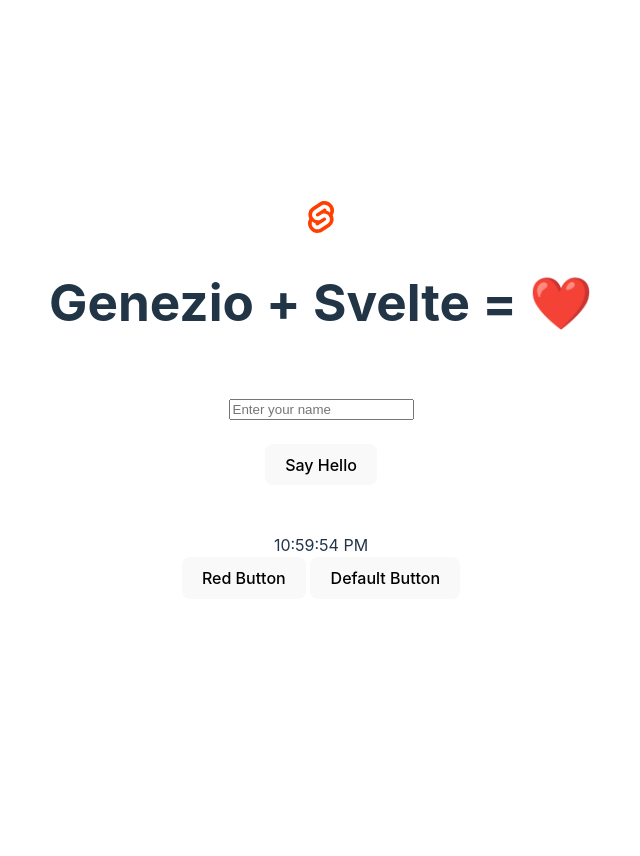
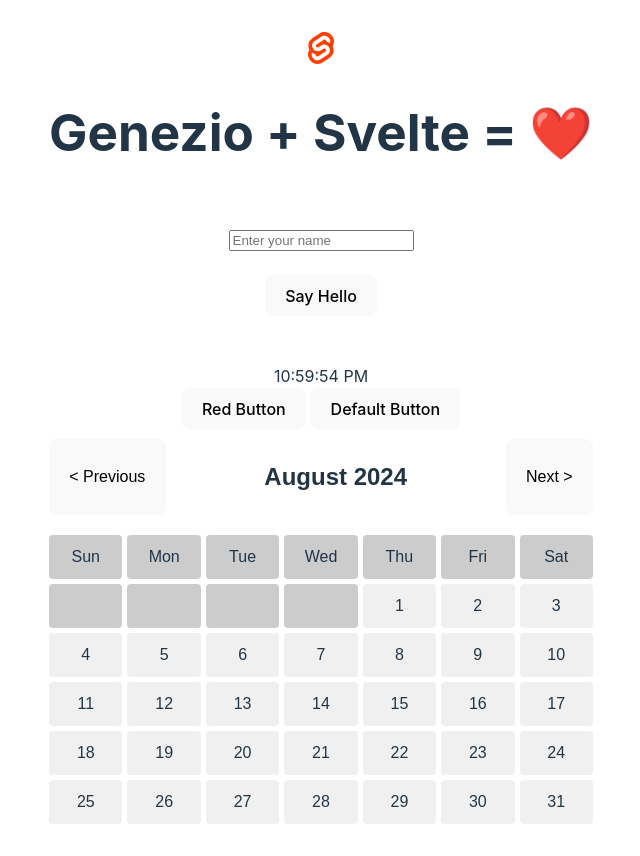
Before and after one commit to msgimanila/svelte-getting-started, a Svelte app: page / in a window 1280 px wide. Shown: the whole page, without its empty margins (319-959 px from the left). Before the commit the page ends 800 px from the top, so only its background shows below. Built offline with nearby package versions, Linux system fonts and the light colour scheme.

Commit message:
Update App.svelte

```diff
--- a/src/App.svelte
+++ b/src/App.svelte
@@ -34,8 +34,68 @@
   const handleClick = (buttonName) => {
     alert(`${buttonName} button clicked!`);
   };
+let currentDate = new Date();
+  let selectedDate = null;
+  let availableSlots = [];
+  let bookedSlots = [];
+
+  // Generate days for the current month
+  let days = [];
+  const generateCalendar = () => {
+    days = [];
+    const year = currentDate.getFullYear();
+    const month = currentDate.getMonth();
+
+    const firstDay = new Date(year, month, 1).getDay();
+    const lastDate = new Date(year, month + 1, 0).getDate();
+
+    // Fill leading empty spaces
+    for (let i = 0; i < firstDay; i++) {
+      days.push(null);
+    }
+
+    // Fill actual days
+    for (let i = 1; i <= lastDate; i++) {
+      days.push(new Date(year, month, i));
+    }
+  };
+
+  const selectDate = (day) => {
+    selectedDate = day;
+    generateAvailableSlots();
+  };
+
+  const generateAvailableSlots = () => {
+    if (selectedDate) {
+      availableSlots = [
+        "10:00 AM",
+        "11:00 AM",
+        "1:00 PM",
+        "2:00 PM",
+        "3:00 PM",
+        "4:00 PM",
+      ].filter((slot) => !bookedSlots.find((b) => b.date.toDateString() === selectedDate.toDateString() && b.slot === slot));
+    }
+  };
+
+  const bookSlot = (slot) => {
+    bookedSlots.push({ date: selectedDate, slot });
+    generateAvailableSlots();
+    alert(`Booked ${slot} on ${selectedDate.toDateString()}`);
+  };
+
+  const goToPreviousMonth = () => {
+    currentDate = new Date(currentDate.getFullYear(), currentDate.getMonth() - 1, 1);
+    generateCalendar();
+  };
+
+  const goToNextMonth = () => {
+    currentDate = new Date(currentDate.getFullYear(), currentDate.getMonth() + 1, 1);
+    generateCalendar();
+  };
+
+  onMount(generateCalendar);
 </script>
-
 <style>
   /* Styling remains the same as before */
 </style>
@@ -70,4 +130,105 @@
       <button class="button" on:click={() => handleClick('Default')}>Default Button</button>
     </div>
   </div>
+
+
+<style>
+  .calendar {
+    display: flex;
+    flex-direction: column;
+    align-items: center;
+    font-family: Arial, sans-serif;
+  }
+
+  .calendar-header {
+    display: flex;
+    justify-content: space-between;
+    width: 100%;
+    padding: 10px 0;
+  }
+
+  .days-grid {
+    display: grid;
+    grid-template-columns: repeat(7, 1fr);
+    gap: 5px;
+    width: 100%;
+    margin-top: 10px;
+  }
+
+  .day {
+    display: flex;
+    justify-content: center;
+    align-items: center;
+    padding: 10px;
+    background: #f0f0f0;
+    border-radius: 4px;
+    cursor: pointer;
+  }
+
+  .day.selected {
+    background: #0077cc;
+    color: white;
+  }
+
+  .day.disabled {
+    background: #ccc;
+    cursor: not-allowed;
+  }
+
+  .slots {
+    margin-top: 20px;
+  }
+
+  .slot {
+    margin: 5px 0;
+    padding: 10px;
+    background: #0077cc;
+    color: white;
+    border: none;
+    border-radius: 4px;
+    cursor: pointer;
+  }
+
+  .slot:hover {
+    background: #005fa3;
+  }
+</style>
+
+<div class="calendar">
+  <div class="calendar-header">
+    <button on:click={goToPreviousMonth}>&lt; Previous</button>
+    <h2>{currentDate.toLocaleString('default', { month: 'long', year: 'numeric' })}</h2>
+    <button on:click={goToNextMonth}>Next &gt;</button>
+  </div>
+
+  <div class="days-grid">
+    <!-- Render day names -->
+    {#each ["Sun", "Mon", "Tue", "Wed", "Thu", "Fri", "Sat"] as dayName}
+      <div class="day disabled">{dayName}</div>
+    {/each}
+
+    <!-- Render days -->
+    {#each days as day, i}
+      <div
+        class="day {selectedDate && selectedDate.toDateString() === day?.toDateString() ? 'selected' : ''} {day ? '' : 'disabled'}"
+        on:click={() => day && selectDate(day)}
+      >
+        {day ? day.getDate() : ''}
+      </div>
+    {/each}
+  </div>
+
+  {#if selectedDate}
+    <div class="slots">
+      <h3>Available Slots for {selectedDate.toDateString()}</h3>
+      {#if availableSlots.length > 0}
+        {#each availableSlots as slot}
+          <button class="slot" on:click={() => bookSlot(slot)}>{slot}</button>
+        {/each}
+      {:else}
+        <p>No slots available.</p>
+      {/if}
+    </div>
+  {/if}
+</div>
 </main>
```
